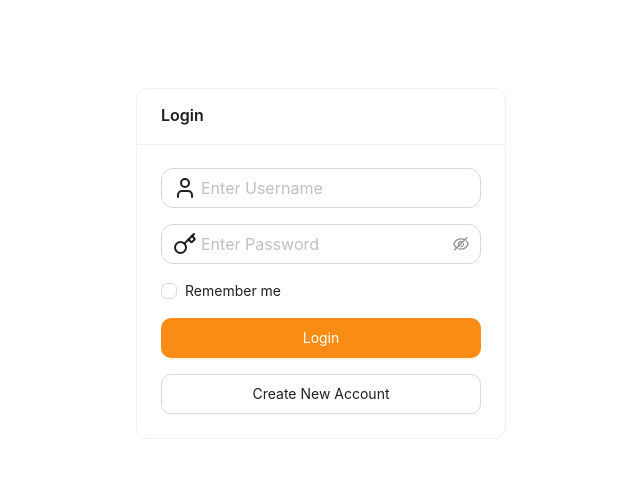
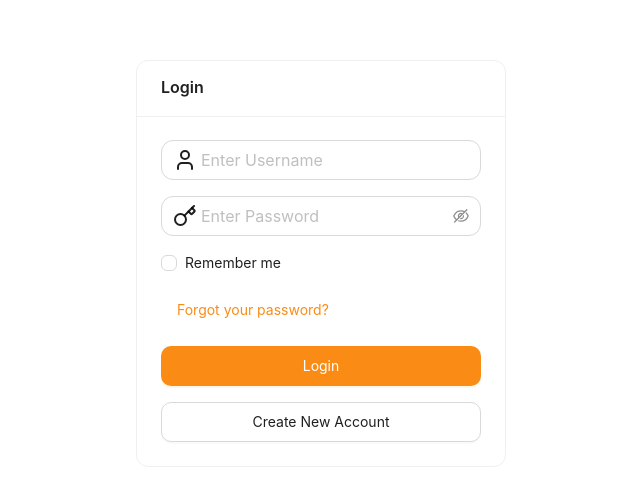
Before and after one commit to ammarrqureshi/writesmith, a React (Vite) app in the folder client/: page /login in a window 1280 px wide. Shown: the part 137-640 px from the top of the page, without its empty margins (319-959 px from the left). Built offline with nearby package versions, Linux system fonts and the light colour scheme.

Commit message:
forgot pwd link added to login

```diff
--- a/client/src/hooks/useInput.tsx
+++ b/client/src/hooks/useInput.tsx
@@ -1,4 +1,3 @@
-import React from 'react'
 
 export const useInput = () => {
   return (
--- a/client/src/pages/Login.tsx
+++ b/client/src/pages/Login.tsx
@@ -14,6 +14,9 @@ export const Login = () => {
             prefix={<Key />}
           />
           <Checkbox>Remember me</Checkbox>
+          <Button className="self-start" type="link">
+            Forgot your password?
+          </Button>
           <Button type="primary" htmlType="submit" className="w-full">
             Login
           </Button>
```
